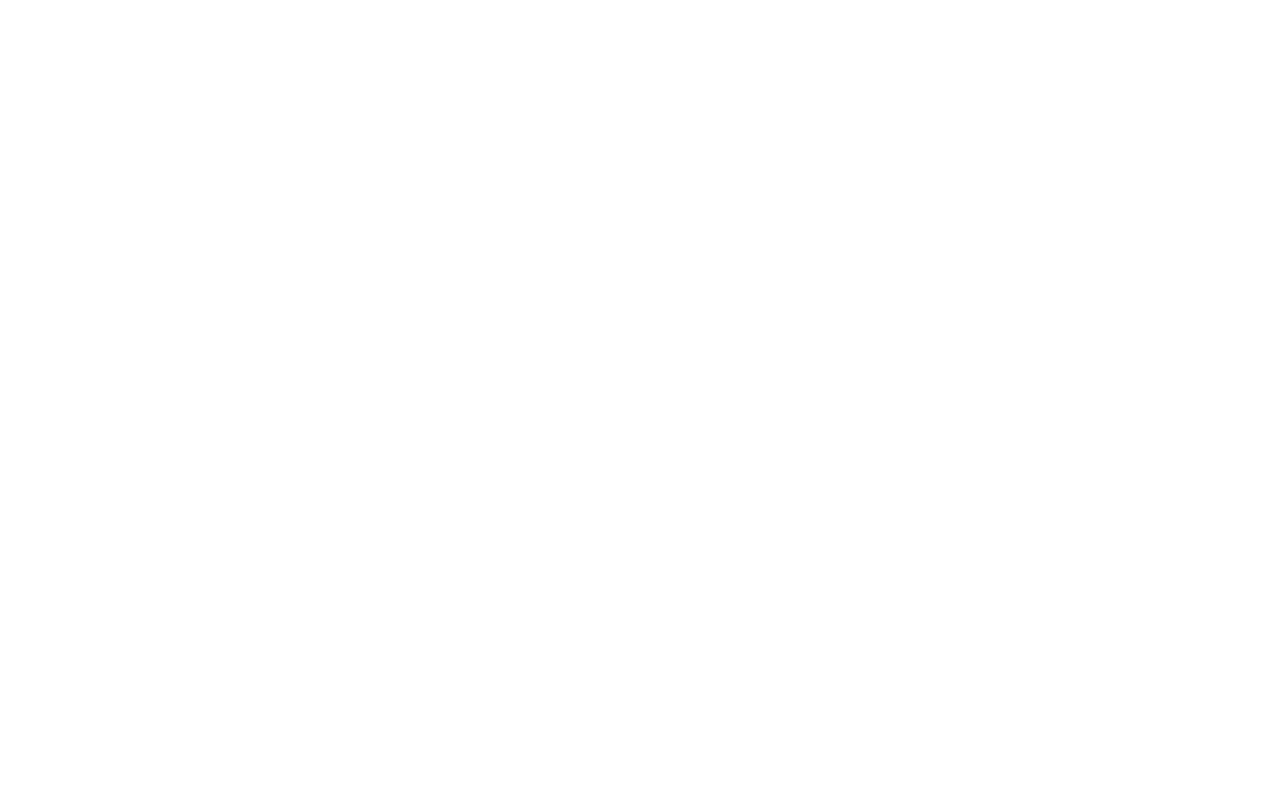
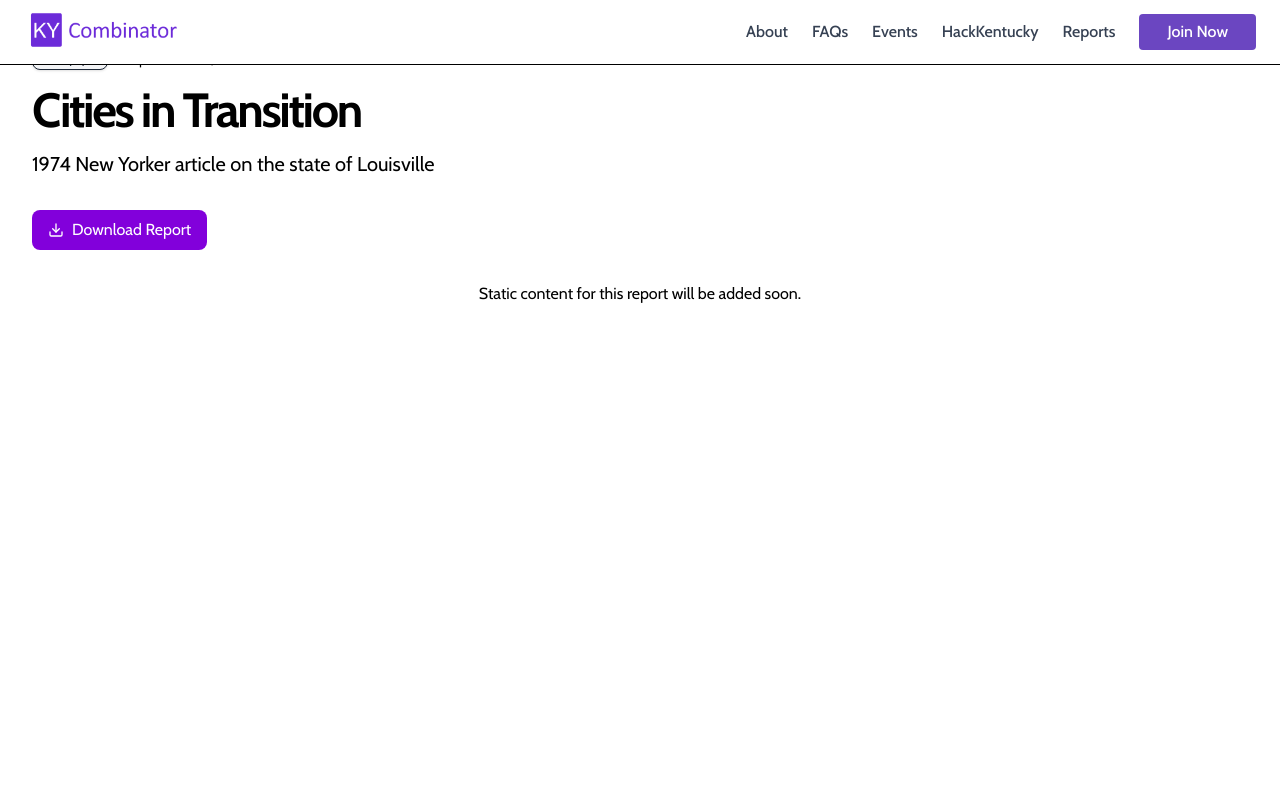
Before and after one commit to KYCombinator/website, a Next.js app: page /reports/city-in-transition in a window 1280 px wide. Before the commit this address had no page. Shown: the top 800 px of the page. Built offline with nearby package versions, Linux system fonts and the light colour scheme.

Commit message:
add a city in transition

```diff
--- /dev/null
+++ b/src/app/reports/components/NewYorker.tsx
@@ -0,0 +1,38 @@
+export default function NewYorker() {
+  return (
+    <div className="space-y-8">
+      <section>
+        <h2 className="text-2xl font-bold mb-4">The New Yorker: A City in Transition (1974)</h2>
+        <p className="mb-4">
+          In 1974, The New Yorker published an in-depth examination of Louisville during a pivotal period of change. The article captured key insights about the city&apos;s self-perception and challenges that would shape its trajectory for decades to come.
+        </p>
+      </section>
+
+      <section>
+        <h2 className="text-2xl font-bold mb-4">Key Observations</h2>
+        <div className="space-y-6">
+          <div className="bg-gray-50 p-6 rounded-lg">
+            <h3 className="text-xl font-semibold mb-4">The Atlanta Comparison</h3>
+            <blockquote className="border-l-4 border-gray-300 pl-4 italic">
+              &quot;In recent years they have seemed preoccupied, to a degree that might be called defensive, by comparisons with Atlanta. They like to point out that they think the bloom is off the capital city of Georgia.&quot;
+            </blockquote>
+          </div>
+
+          <div className="bg-gray-50 p-6 rounded-lg">
+            <h3 className="text-xl font-semibold mb-4">The Inertia Problem</h3>
+            <blockquote className="border-l-4 border-gray-300 pl-4 italic">
+              &quot;One of these Louisvillians, a young executive named H. Wendell Cherry, summed it all up by declaring that his city had fallen victim to an &apos;incredible inertia,&apos; which manifested itself in several ways, one of them being that a lot of citizens were going around saying they were glad that not much was happening in Louisville.&quot;
+            </blockquote>
+          </div>
+
+          <div className="bg-gray-50 p-6 rounded-lg">
+            <h3 className="text-xl font-semibold mb-4">Economic Identity Crisis</h3>
+            <blockquote className="border-l-4 border-gray-300 pl-4 italic">
+              &quot;Blue-collar industry and blue-collar workers were unlikely to make the sort of contributions to the community that some of the community&apos;s leaders thought ought to be made. Blue-collar industry, they reasoned, meant an orientation toward suburbia rather than the central city and many of these leaders were worried about what was happening to the center of Louisville. The downtown section was deteriorating, and the people were expressing fear that it would continue to deteriorate.&quot;
+            </blockquote>
+          </div>
+        </div>
+      </section>
+    </div>
+  )
+}
--- a/src/app/reports/components/index.tsx
+++ b/src/app/reports/components/index.tsx
@@ -1,9 +1,10 @@
 import NYTimesAIGeography from './NYTimesAIGeography'
 import KYCombinatorDemographic from './KYCombinatorDemographic'
-
+import NewYorker from './NewYorker'
 export const reportComponents = {
   'nytimes-ai-geography': NYTimesAIGeography,
   'kycombinator-demographic': KYCombinatorDemographic,
+  'newyorker': NewYorker,
 } as const
 
 export type ReportComponentKey = keyof typeof reportComponents
--- a/src/app/reports/data.ts
+++ b/src/app/reports/data.ts
@@ -85,5 +85,14 @@
     date: "September 2019",
     badges: ["research"],
     file: "/reports/Endeavor_20190927.pdf"
+  },
+  {
+    slug: "city-in-transition",
+    title: "Cities in Transition",
+    description: "1974 New Yorker article on the state of Louisville",
+    status: "Published",
+    date: "September 09, 1974",
+    badges: ["newspaper"],
+    file: "/reports/The New Yorker - Sep 09, 1974.pdf"
   }
 ]
```
Also changed, not shown: 1 other file (tests, documents, lock files or other folders).
